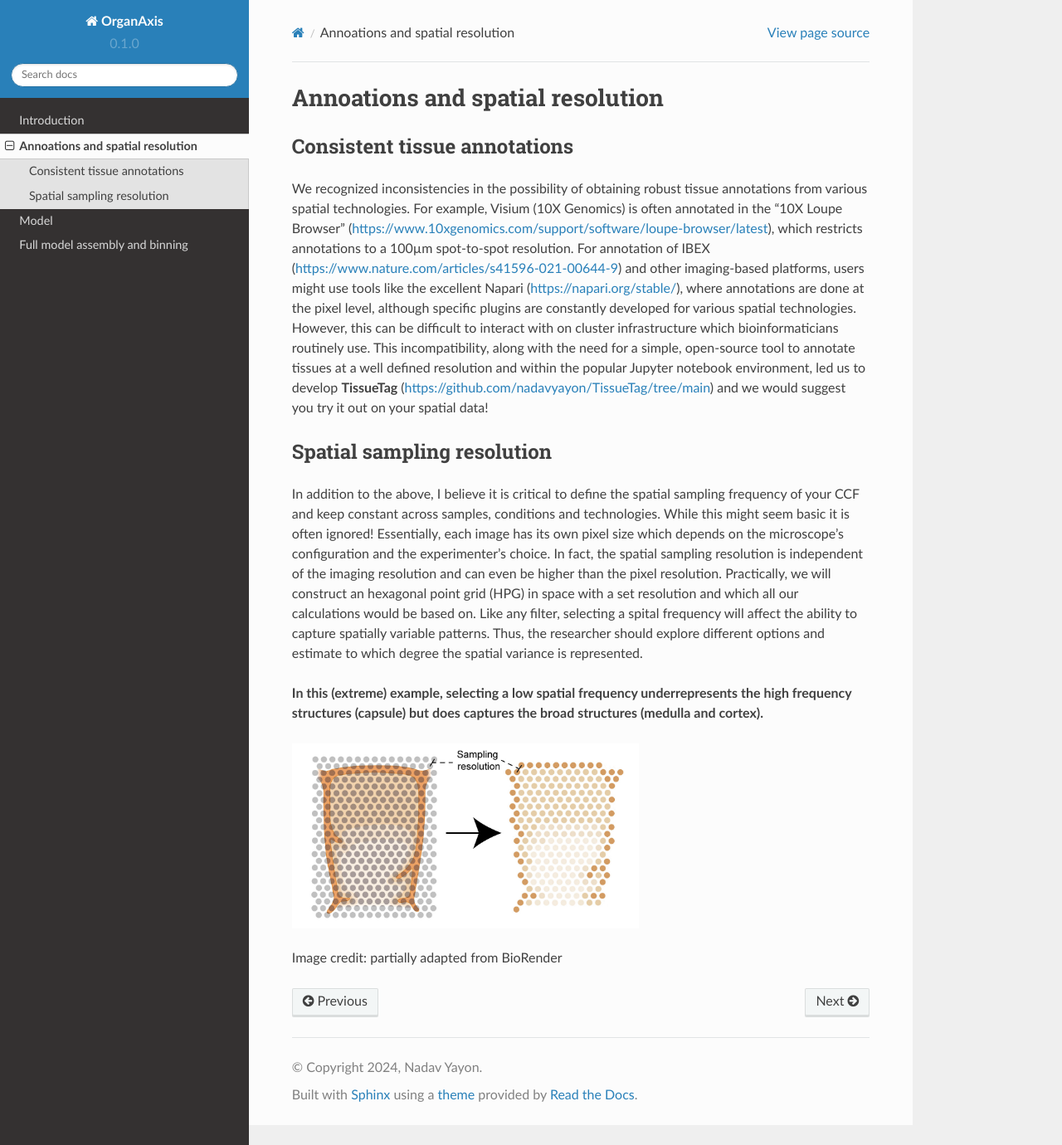
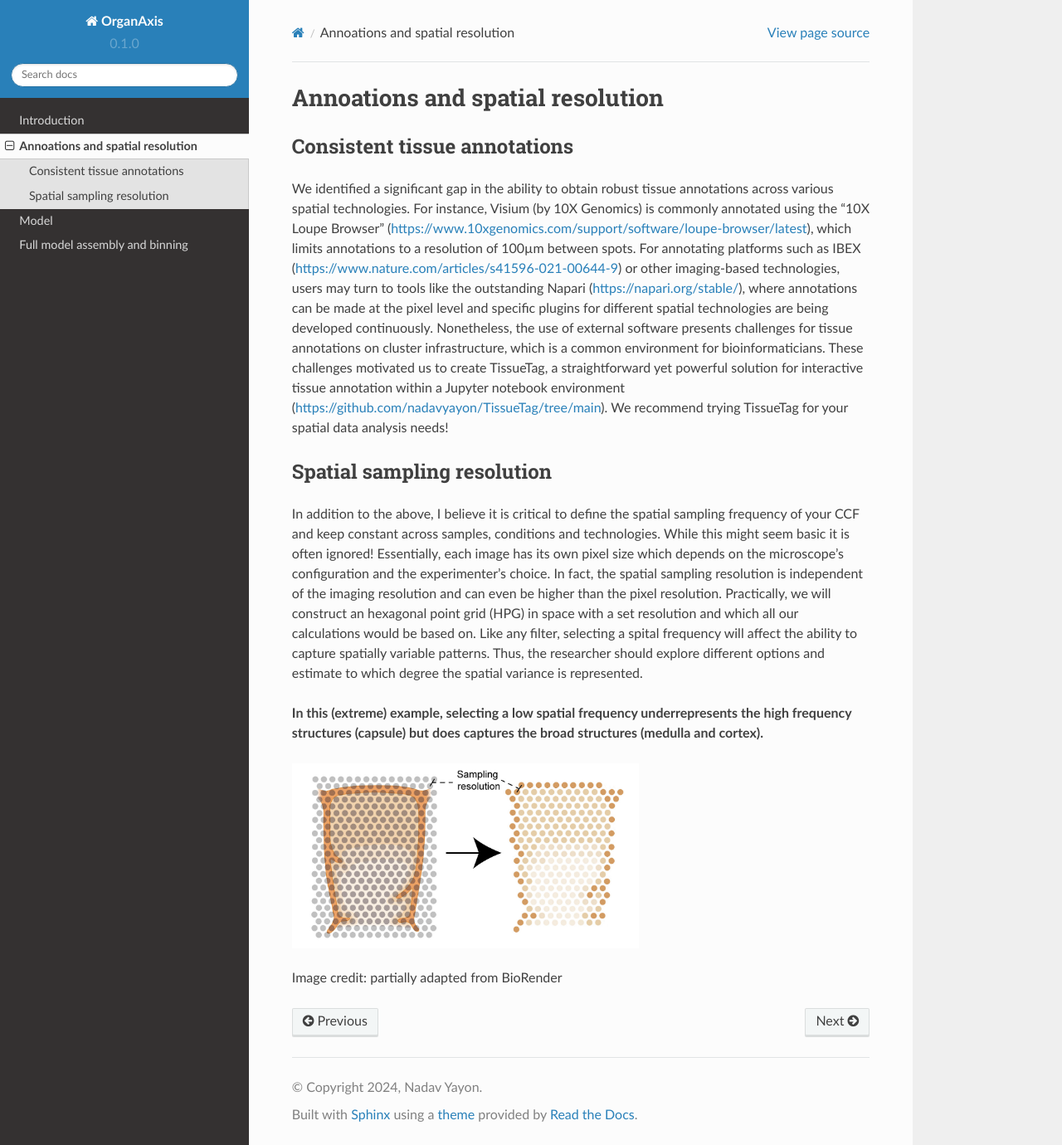
Before and after one commit to nadavyayon/organ_axis_tutorial, a Sphinx documentation site: the page built from docs/source/annotation_and_sampling.rst, in a window 1280 px wide and 1380 px high. Shown: the whole window at 83% size. Built offline with Sphinx 7.4.7 and the Read the Docs theme 2.0.0, drawn with Linux system fonts in a browser that asks for light colours.

Commit message:
Update annotation_and_sampling.rst

```diff
--- a/docs/source/annotation_and_sampling.rst
+++ b/docs/source/annotation_and_sampling.rst
@@ -3,7 +3,8 @@ Annoations and spatial resolution
 
 Consistent tissue annotations
 ------------
-We recognized inconsistencies in the possibility of obtaining robust tissue annotations from various spatial technologies. For example, Visium (10X Genomics) is often annotated in the "10X Loupe Browser" (https://www.10xgenomics.com/support/software/loupe-browser/latest), which restricts annotations to a 100µm spot-to-spot resolution. For annotation of IBEX (https://www.nature.com/articles/s41596-021-00644-9) and other imaging-based platforms, users might use tools like the excellent Napari (https://napari.org/stable/), where annotations are done at the pixel level, although specific plugins are constantly developed for various spatial technologies. However, this can be difficult to interact with on cluster infrastructure which bioinformaticians routinely use. This incompatibility, along with the need for a simple, open-source tool to annotate tissues at a well defined resolution and within the popular Jupyter notebook environment, led us to develop **TissueTag** (https://github.com/nadavyayon/TissueTag/tree/main) and we would suggest you try it out on your spatial data!
+We identified a significant gap in the ability to obtain robust tissue annotations across various spatial technologies.  For instance, Visium (by 10X Genomics) is commonly annotated using the "10X Loupe Browser" (https://www.10xgenomics.com/support/software/loupe-browser/latest), which limits annotations to a resolution of 100µm between spots. For annotating platforms such as IBEX (https://www.nature.com/articles/s41596-021-00644-9) or other imaging-based technologies, users may turn to tools like the outstanding Napari (https://napari.org/stable/), where annotations can be made at the pixel level and specific plugins for different spatial technologies are being developed continuously. Nonetheless, the use of external software presents challenges for tissue annotations on cluster infrastructure, which is a common environment for bioinformaticians.
+These challenges motivated us to create TissueTag, a straightforward yet powerful solution for interactive tissue annotation within a Jupyter notebook environment (https://github.com/nadavyayon/TissueTag/tree/main). We recommend trying TissueTag for your spatial data analysis needs!
 
 
 Spatial sampling resolution
```
